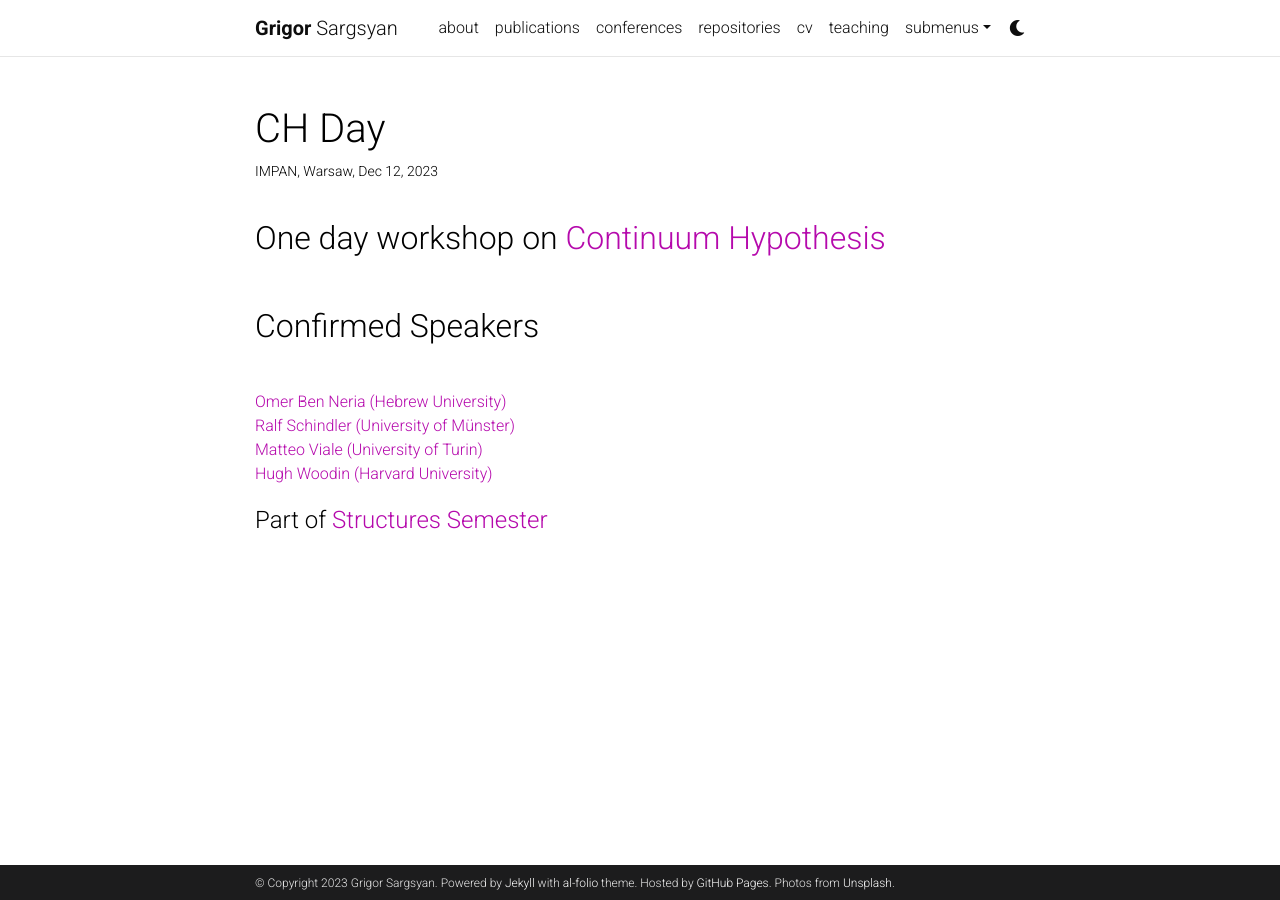
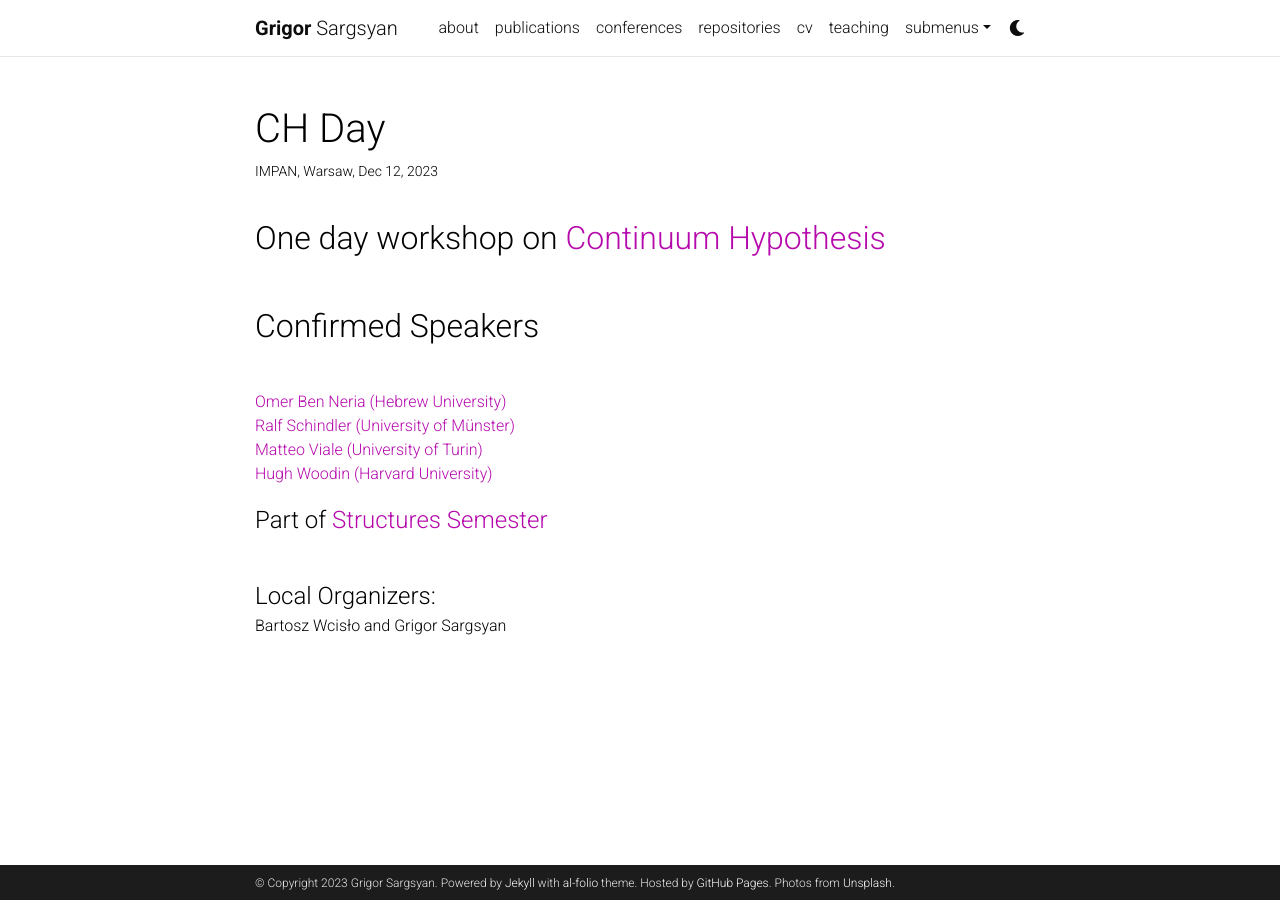
Before and after one commit to grigorsarg/grigorsarg.github.io, a Jekyll site: the page built from _projects/CH.md, in a window 1280 px wide. Built offline with Jekyll 4.4.1, drawn with Linux system fonts in a browser that asks for light colours; comment, search, counter and statistics services are not loaded; a style sheet for code colours, icons or effects is not loaded.

Commit message:
Update CH.md

```diff
--- a/_projects/CH.md
+++ b/_projects/CH.md
@@ -19,3 +19,5 @@ category:
 
 
 <font size="+2"> Part of <a href="https://www.impan.pl/en/activities/banach-center/conferences/23-simons-08">Structures Semester</a></font> <br>
+
+<font size="+2"> Local Organizers:</font> Bartosz Wcisło and Grigor Sargsyan
```
